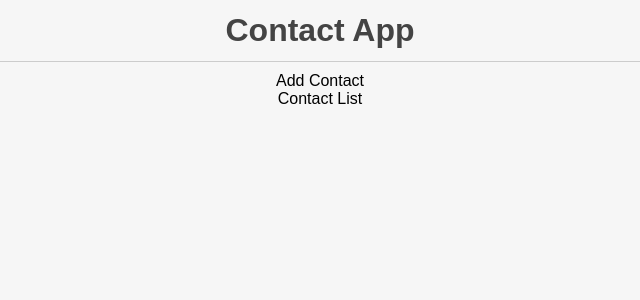
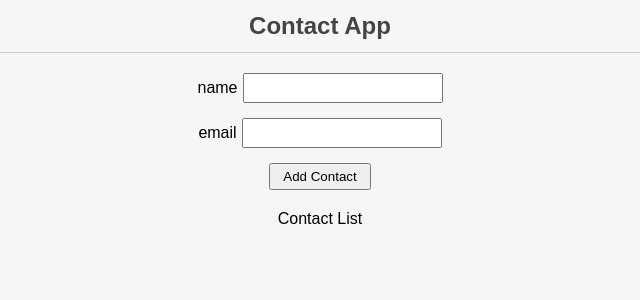
Before and after one commit to samamoazemi/Contact-App, a React (Create React App) app: page / in a window 1280 px wide. Shown: the top 300 px of the page, without its empty margins (320-960 px from the left). Built offline with nearby package versions, Linux system fonts and the light colour scheme.

Commit message:
Develop AddContact component

```diff
--- a/src/App.css
+++ b/src/App.css
@@ -5,9 +5,9 @@
   height: 100vh;
   text-align: center;
 }
-h1{
+h2{
   border-bottom: 1px solid #ccc;
   padding: 12px 0;
-  margin-bottom: 10px;
+  margin-bottom: 20px;
   color: #444;
 }
--- a/src/App.js
+++ b/src/App.js
@@ -1,10 +1,14 @@
+import { useState } from 'react';
 import './App.css';
+import AddContact from './components/AddContact/AddContact';
 
 function App() {
+  const[contacts, setContacts] = useState([]);
+
   return (
     <main className="App">
-      <h1>Contact App</h1>
-      <section>Add Contact</section>
+      <h2>Contact App</h2>
+      <AddContact />
       <section>Contact List</section>
     </main>
   );
--- /dev/null
+++ b/src/components/AddContact/AddContact.js
@@ -0,0 +1,41 @@
+import { useState } from "react";
+import style from "./AddContact.module.css";
+
+const AddContact = () => {
+    const[contact, setContact] = useState({name: "", email:""});
+
+    const changeHandler = (e) => {
+        setContact({...contact,[e.target.name]: e.target.value})
+    }
+
+    const addContactHandler = (e) => {
+        e.preventDefault();
+        console.log("clicked")
+    }
+
+    return (
+        <form onSubmit={addContactHandler}>
+            <div className={style.formControl}>
+                <label>name</label>
+                <input
+                  type="text"
+                  name="name"
+                  value={contact.name}
+                  onChange={changeHandler}
+                />
+            </div>
+            <div className={style.formControl}>
+                <label>email</label>
+                <input
+                  type="text"
+                  name="email"
+                  value={contact.email}
+                  onChange={changeHandler}
+                />
+            </div>
+            <button className={style.addContact} type="submit">Add Contact</button>
+        </form>
+     );
+}
+
+export default AddContact;
--- /dev/null
+++ b/src/components/AddContact/AddContact.module.css
@@ -0,0 +1,19 @@
+.formControl{
+    display: flex;
+    align-items: center;
+    justify-content: center;
+}
+.formControl input{
+    margin-bottom: 15px;
+    margin-left: 5px;
+    padding: 4px 12px;
+    height: 30px;
+    width: 200px;
+}
+.formControl label{
+   margin-top: -15px;
+}
+.addContact{
+    padding: 4px 12px;
+    margin-bottom: 20px;
+}
```
